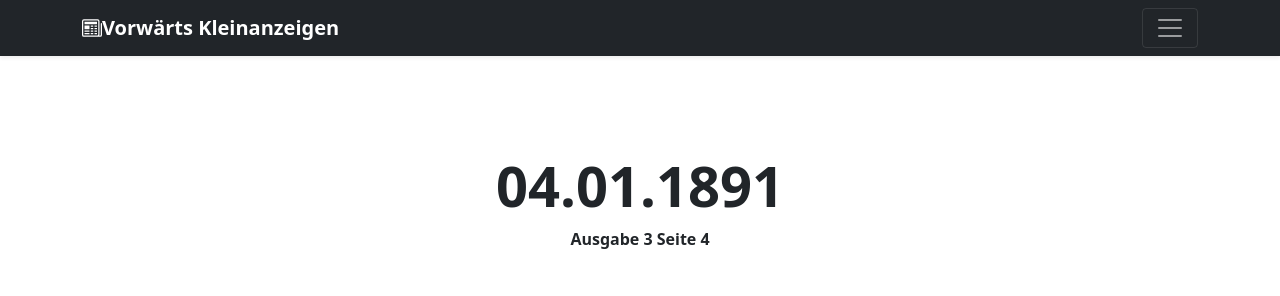
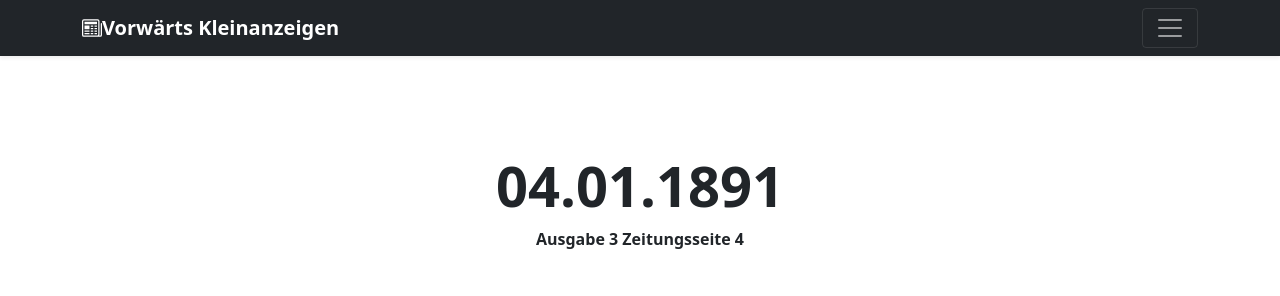
Before and after one commit to staeff/vorwaerts-gallery, a Django app: page /vorwaerts/page/1/ in a window 1280 px wide. Shown: the top 296 px of the page. Run offline with Django 3.2, Linux system fonts and the light colour scheme; data comes from the database, SQL or seed files in the repository; parts of the project's set-up code (start-up, migrations or seed data) failed here and were passed over; some libraries are stand-ins or nearby versions.

Commit message:
Improve naming in UI

```diff
--- a/templates/home.html
+++ b/templates/home.html
@@ -22,7 +22,7 @@
             width="80%">
           </a>
           <p class="card-text"><strong>{{ page.publish_date | date:'d.m.Y' }}</strong><br>
-            Ausgabe {{ page.issue_number }}  Seite {{ page.page_number }}
+            Ausgabe {{ page.issue_number }}  Zeitungsseite {{ page.page_number }}
           </p>
         </div>
       </div>
--- a/templates/page.html
+++ b/templates/page.html
@@ -6,7 +6,7 @@
     <h1 class="display-4 fw-bold">{{ newspaperpage.publish_date | date:'d.m.Y' }}</h1>
     <div class="col-lg-6 mx-auto">
     <div class="d-grid gap-2 d-sm-flex justify-content-sm-center mb-5">
-        <strong>Ausgabe {{ newspaperpage.issue_number }}  Seite {{ newspaperpage.page_number }}</strong>
+        <strong>Ausgabe {{ newspaperpage.issue_number }}  Zeitungsseite {{ newspaperpage.page_number }}</strong>
     </div>
     </div>
     <div class="container px-5">
```
